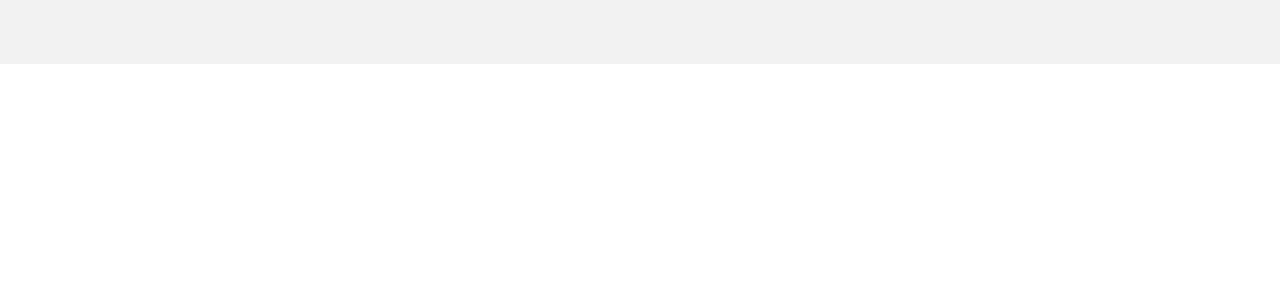
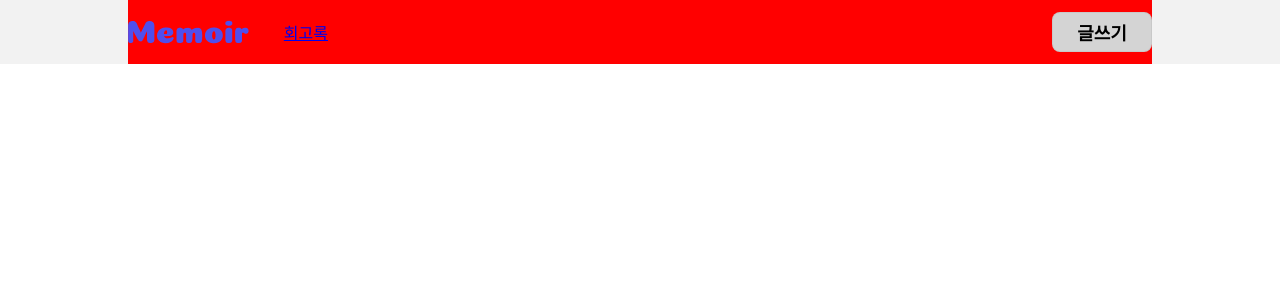
Before and after one commit to Team-Submit/Memoir_FE, a React (Create React App) app in the folder memoir/: page / in a window 1280 px wide. Shown: the top 300 px of the page. Built offline with nearby package versions, Linux system fonts and the light colour scheme.

Commit message:
[FEAT] 개발 진행상황

```diff
--- a/memoir/src/App.css
+++ b/memoir/src/App.css
@@ -5,13 +5,6 @@
 }
 html,
 body,
-#root,
-#root > div {
+#root {
   height: 100%;
 }
-
-#header{
-  height: 64px;
-  background-color: #F2F2F2;
-  border-bottom: #9C9C9C;
-}
--- a/memoir/src/App.js
+++ b/memoir/src/App.js
@@ -5,18 +5,13 @@ import { BrowserRouter, Route, Routes } from "react-router-dom";
 
 function App() {
   return (
-    <div>
-      <div id="header">
-        <Header />
-      </div>
-      <div id="body">
-        <BrowserRouter>
-          <Routes>
-            <Route path="/" element={<Main />} />
-          </Routes>
-        </BrowserRouter>
-      </div>
-    </div>
+    <BrowserRouter>
+      <Routes>
+        <Route element={<Header />}>
+          <Route path="/" element={<Main />} />
+        </Route>
+      </Routes>
+    </BrowserRouter>
   );
 }
 
--- a/memoir/src/components/header/index.js
+++ b/memoir/src/components/header/index.js
@@ -1,9 +1,32 @@
+import { Link, useNavigate } from "react-router-dom";
+import { getAccessToken } from "../../config/constants.js";
+import { useEffect, useState } from "react";
 import * as _ from "./styles.js";
 
-const Header = () =>{
-    <_.HeaderArea>
-        <img src="/images/Logo.png" />
-    </_.HeaderArea>
-}
+const Header = () => {
+  const navigate = useNavigate();
+  const token = getAccessToken();
+  const [loginInput, setLoginInput] = useState([]);
+  useEffect(()=>{
+    token === "" ? setLoginInput("로그인") : setLoginInput("글쓰기")
+  })
+  return (
+    <_.Header>
+      <_.HeaderArea>
+        <div>
+          <img src="/images/Logo.png" />
+          <Link to="/">회고록</Link>
+        </div>
+        <button
+          onClick={function () {
+            navigate("/login");
+          }}
+        >
+          {loginInput}
+        </button>
+      </_.HeaderArea>
+    </_.Header>
+  );
+};
 
 export default Header;
--- a/memoir/src/components/header/styles.js
+++ b/memoir/src/components/header/styles.js
@@ -1,9 +1,46 @@
 import styled from "styled-components";
+import { Color, MainColor } from "../../interface";
+
+export const Header = styled.div`
+  height: 64px;
+  background-color: ${Color.HeaderColor};
+  border-bottom: ${Color.HeaderLine};
+  display: flex;
+  justify-content: center;
+`;
 
 export const HeaderArea = styled.div`
-    width: 1024px;
-    background-color: red;
-    & > img{
-        width: 40px;
+  width: 1024px;
+  height: 100%;
+  background-color: red;
+  display: flex;
+  justify-content: space-between;
+  align-items: center;
+
+& > div{
+    width: 10%;
+    display: flex;
+    justify-content: space-between;
+    align-items: center;
+    width: 200px;
+}
+
+  & > img {
+    width: 130px;
+  }
+
+  & > Button{
+    background-color: ${Color.HeaderInput};
+    border: 1px solid ${Color.HeaderInputBorder};
+    font-weight: bold;
+    font-size: 18px;
+    width: 100px;
+    height: 40px;
+    border-radius: 8px;
+    &:hover{
+        background-color: ${MainColor};
+        color: white;
+        transition: all 0.3s
     }
+  }
 `;
--- a/memoir/src/config/constants.js
+++ b/memoir/src/config/constants.js
@@ -0,0 +1,3 @@
+export const getAccessToken = () => {
+    return localStorage.getItem('t_mo_access_token');
+  };
--- a/memoir/src/interface/index.js
+++ b/memoir/src/interface/index.js
@@ -0,0 +1,8 @@
+export const MainColor = "#4F4EED";
+
+export const Color = {
+    HeaderColor : "#f2f2f2",
+    HeaderLine : "#9c9c9c",
+    HeaderInput : "#D4D4D4",
+    HeaderInputBorder : "rgba(156, 156, 156, 0.2);"
+}
```
